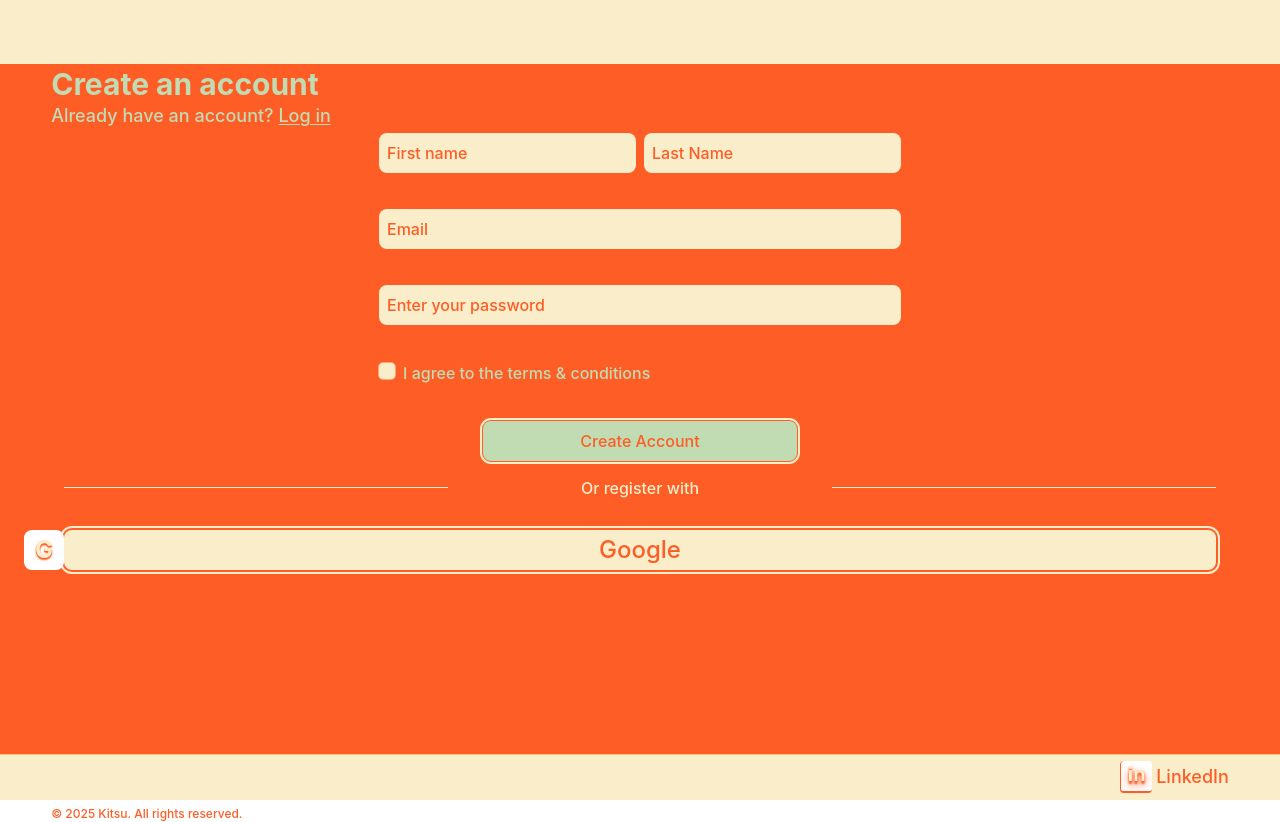
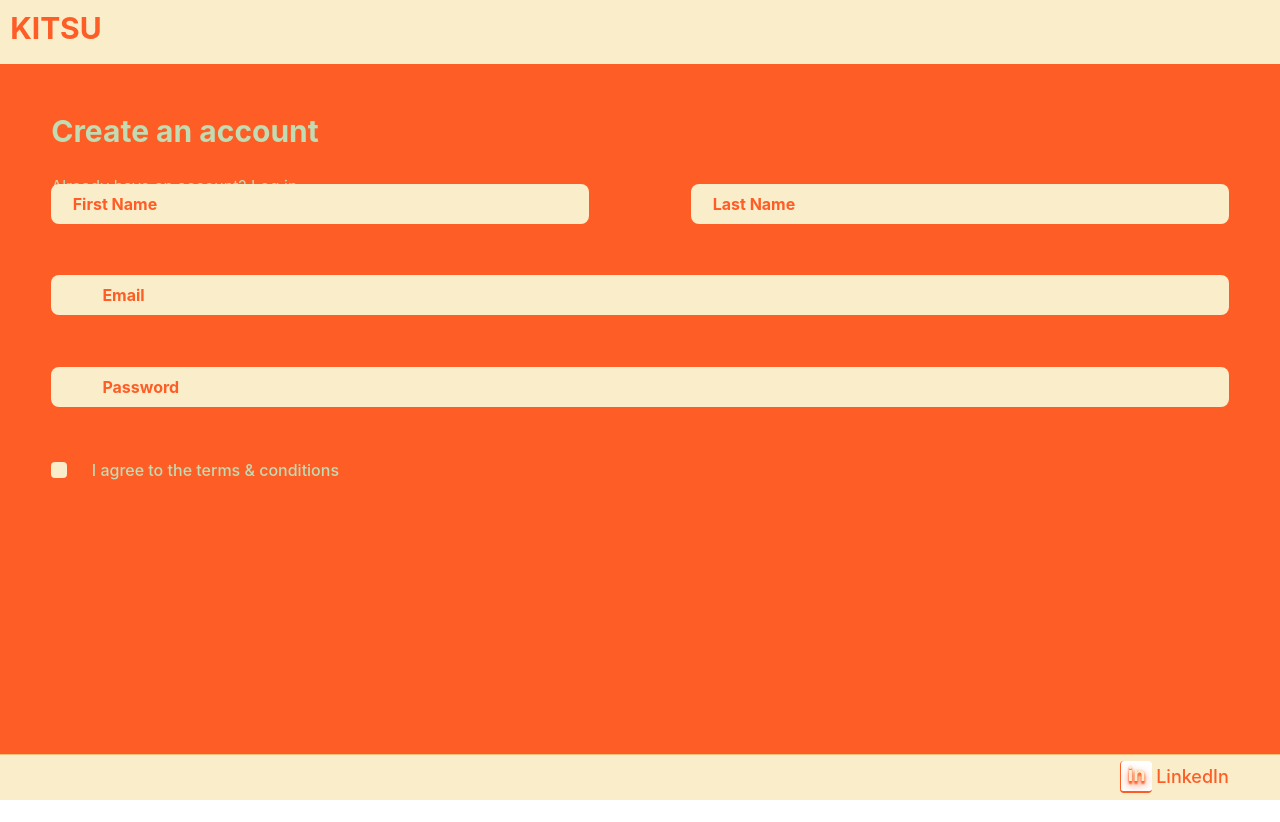
Before and after one commit to KitsuneTheDev/login-react, a React (Vite) app: page / in a window 1280 px wide. After the commit the page ends 800 px from the top, so only its background shows below. Built offline with nearby package versions, Linux system fonts and the light colour scheme.

Commit message:
update: SignupForm
- SignupForm.Default has created

```diff
--- a/src/components/Layout.jsx
+++ b/src/components/Layout.jsx
@@ -4,16 +4,16 @@ import SignupForm from './SignupForm.jsx';
 
 function Layout() {
 
-    // const isMobile = /mobile/i.test(navigator.userAgent);
+    const isMobile = /mobile/i.test(navigator.userAgent);
     console.log("isMobile -->", /*isMobile,*/ /mobile/i.test(navigator.userAgent), "device type is -->", navigator.userAgent);
 
     return(
         <div className='min-h-[100%] min-w-[100%] h-[100%] w-[100%] box-border'>
             <header className="bg-background-secondary w-full h-[8%]">
-                {/*isMobile ? <Navbar.Mobile /> : <Navbar.Default />*/} <Navbar.Default />
+                {isMobile ? <Navbar.Mobile /> : <Navbar.Default />}
             </header>
             <main className="bg-background-primary w-full h-[86.2%]">
-                {<SignupForm />}
+                {isMobile ? <SignupForm.Mobile /> : <SignupForm.Default />}
             </main>
             <footer className="bg-background-secondary w-full h-[5.8%] border-t-1 border-accent flex justify-between">
                 <span className='text-element-text text-xs pl-[4%] pt-[4%] h-full text-background-primary font-medium'>© 2025 Kitsu. All rights reserved.</span>
--- a/src/components/Navbar.jsx
+++ b/src/components/Navbar.jsx
@@ -2,10 +2,19 @@ function Navbar() {};
 
 Navbar.Default = () => {
     return(
-        <div className="navbar-contaier w-[100%] h-[100%] flex">
-            <div></div>
-            <div></div>
-            <div></div>
+        <div className="navbar-contaier w-full h-full flex">
+            <div className="name-container relative w-[10%]" >
+                <h1 className="absolute left-[8%] top-[16%] text-3xl font-bold text-background-primary">KITSU</h1>
+            </div>
+            <div className="navbar-elements w-[80%]">
+                <ul>
+                    <li></li>
+                    <li></li>
+                    <li></li>
+                    <li></li>
+                </ul>
+            </div>
+            <div className="misc-container w-[10%]"></div>
         </div>
     );
 }
--- a/src/components/SignupForm.jsx
+++ b/src/components/SignupForm.jsx
@@ -1,6 +1,8 @@
 import { useState } from "react";
 
-function SignupForm() {
+function SignupForm() {}
+
+SignupForm.Mobile = () => {
 
     const [checked, setChecked] = useState(false);
 
@@ -58,4 +60,50 @@ function SignupForm() {
     );
 }
 
+SignupForm.Default =  () => {
+
+    const [checked, setChecked] = useState(false);
+
+    return(
+        <div className="outer-container w-full h-full">
+            <div className="banner-container hidden"></div>
+            <div className="form-container w-full h-full">
+                <div className="info-container h-[10%] w-full flex flex-col pl-[4%]">
+                    <h2 className="pt-[4%] text-text text-3xl font-bold">Create an account</h2>
+                    <p className="pt-[2%] text-text">Already have an account? <span className="underline hover:cursor-pointer">Log in</span></p>
+                </div>
+                <div className="form-container pt-[4%]">
+                    <div className="user-name-container flex justify-center">
+                        <div className="first-name-container w-[50%] pl-[4%] pr-[4%]">
+                            <input type="text" placeholder="First Name"
+                            className="placeholder-background-primary bg-background-secondary h-10 w-full rounded-lg pl-[4%] font-bold focus:outline-1 outline-offset-2 outline-background-secondary text-background-primary" />
+                        </div>
+                        <div className="last-name-container w-[50%] pl-[4%] pr-[4%]">
+                            <input type="text" placeholder="Last Name"
+                            className="placeholder-background-primary bg-background-secondary h-10 w-full rounded-lg pl-[4%] font-bold focus:outline-1 outline-offset-2 outline-background-secondary text-background-primary" />
+                        </div>
+                    </div>
+                    <div className="user-email-container w-full pt-[4%] flex justify-center">
+                        <input type="email" placeholder="Email"
+                        className="placeholder-background-primary bg-background-secondary h-10 w-[calc(100%-8%)] rounded-lg pl-[4%] pr-[4%] font-bold focus:outline-1 outline-offset-2 outline-background-secondary text-background-primary" />
+                    </div>
+                    <div className="user-password-container w-full pt-[4%] flex justify-center">
+                        <input type="password" placeholder="Password"
+                        className="placeholder-background-primary bg-background-secondary h-10 w-[calc(100%-8%)] rounded-lg pl-[4%] pr-[4%] font-bold focus:outline-1 outline-offset-2 outline-background-secondary text-background-primary" />
+                    </div>
+                    <div className="terms-conditions-container h-10 pt-[4%]">
+                        <label htmlFor="tncCheckbox" className="flex justify-start items-center pl-[4%] gap-[2%] hover:cursor-pointer" onClick={() => setChecked(prev => !prev)}>
+                            <span className="w-4 h-4 inline-block rounded-sm bg-background-secondary relative"><input type="checkbox" name="terms conditions checkbox" id="tncCheckbox"
+                            className="hidden" />{checked &&  <span className="tick absolute bottom-0 translate-y-1 text-green-600 font-bold text-2xl">&#10003;</span>}</span>
+                            <span className="text-text font-medium">I agree to the <a href="#" className="text-text">terms & conditions</a></span>
+                        </label>
+                    </div>
+                    <div className="submit-button-container"></div>
+                </div>
+                <div className="signup-with-container"></div>
+            </div>
+        </div>
+    );
+}
+
 export default SignupForm;
--- a/src/index.css
+++ b/src/index.css
@@ -11,4 +11,5 @@ html, body, #root {
     box-sizing: border-box;
     margin: 0;
     padding: 0;
+    overflow: hidden;
 }
```
